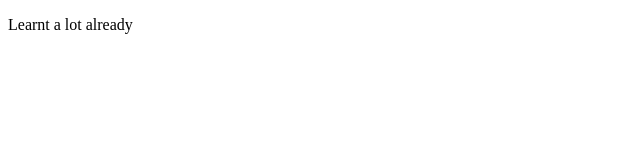
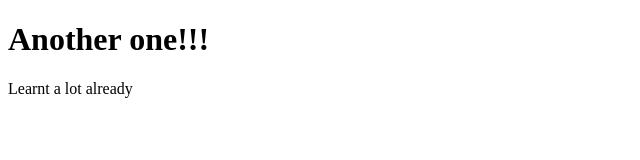
Before and after one commit to zanyPhi/git, a plain HTML site: page index.html in a window 1280 px wide. Shown: the whole page, without its empty margins (0-640 px from the left). Drawn offline with Linux system fonts and the light colour scheme.

Commit message:
added 'Another one!!!' to index.html

```diff
--- a/index.html
+++ b/index.html
@@ -5,6 +5,9 @@
     <title>Learning git</title>
   </head>
   <body>
+    <h1>
+      Another one!!!
+    </h1>
     <p>
       Learnt a lot already
     </p>
```
